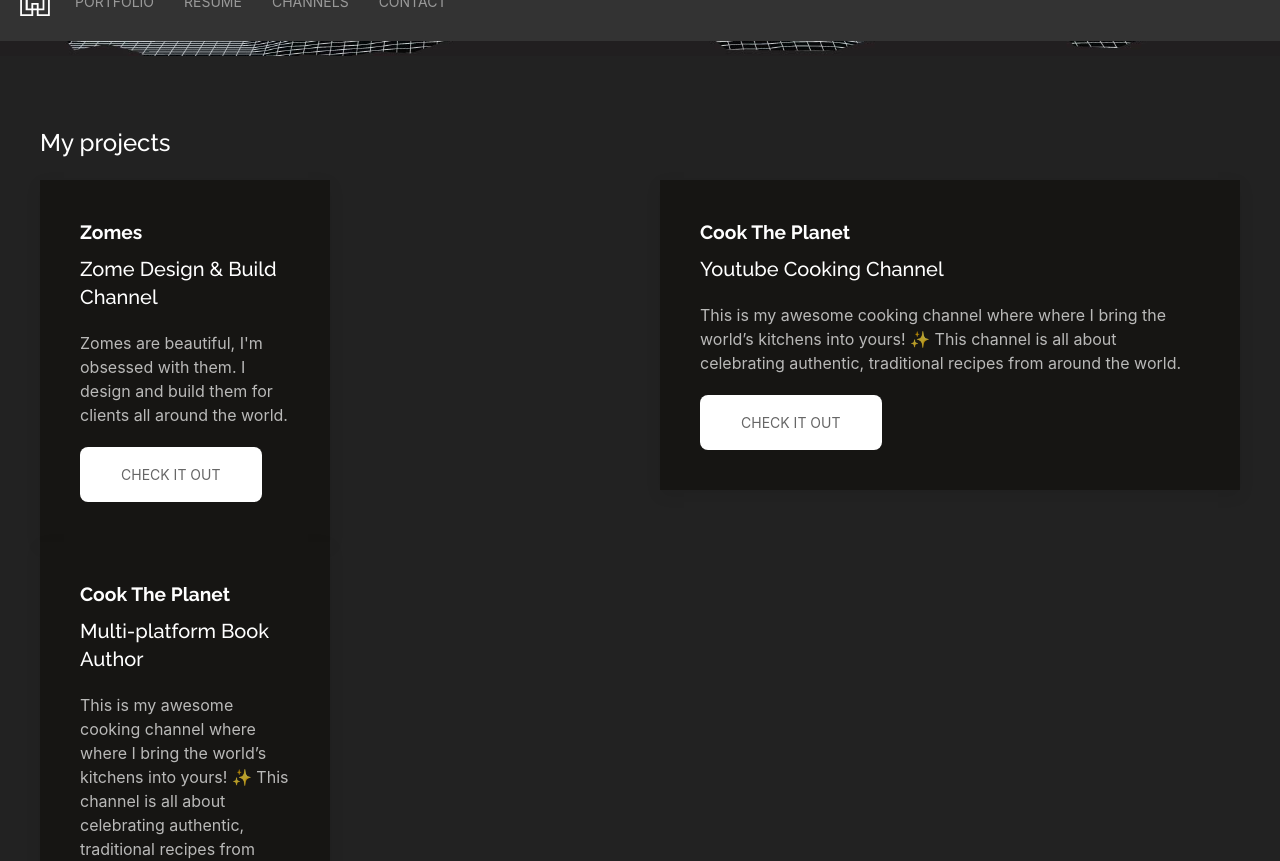
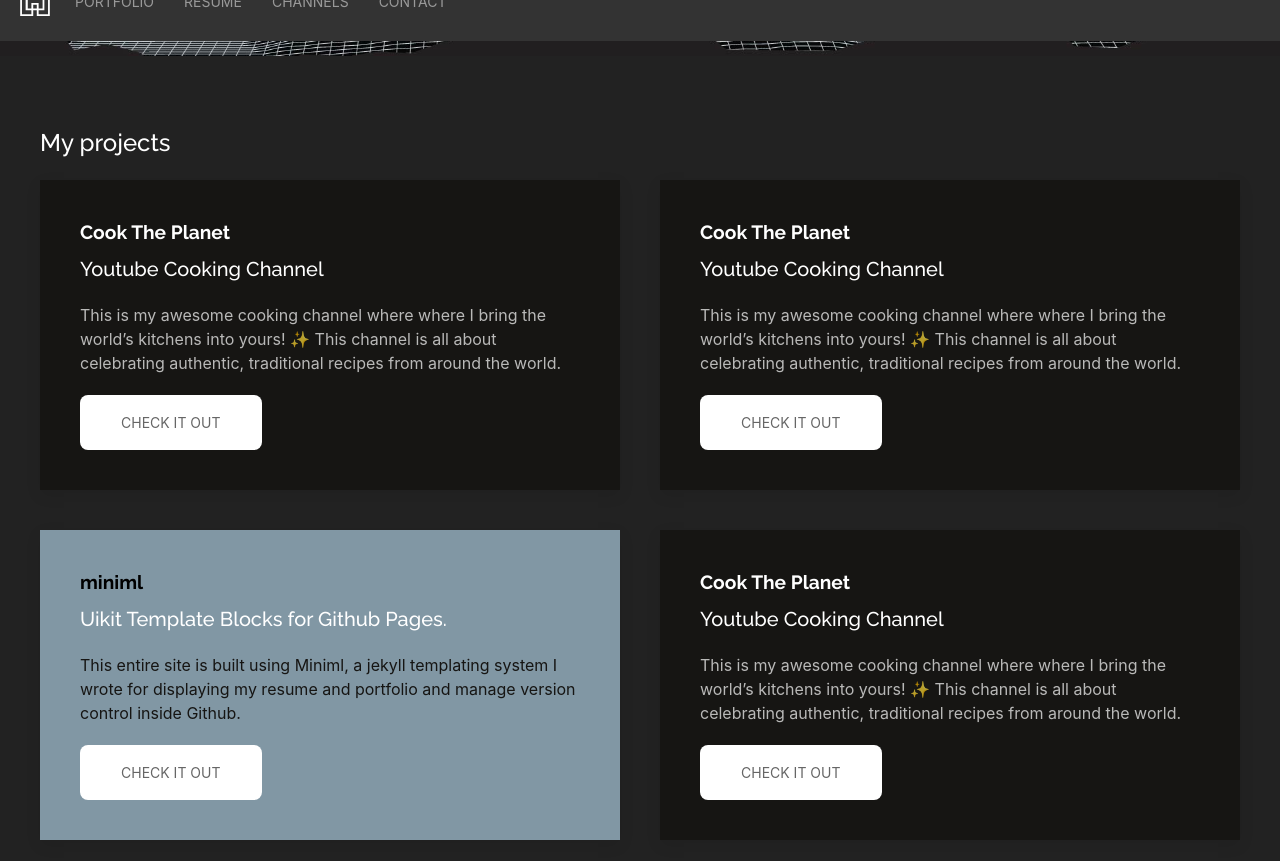
Before and after one commit to kre8t/kre8t.github.io, a Jekyll site: the page built from index.html, in a window 1280 px wide and 900 px high, scrolled down 808 px, cut to the strip 39-900 px from the top of the window. Built offline with Jekyll 4.4.1, drawn with Linux system fonts in a browser that asks for light colours.

Commit message:
Update currentprojects.html

```diff
--- a/_includes/sections/currentprojects.html
+++ b/_includes/sections/currentprojects.html
@@ -2,17 +2,15 @@
     <div class="uk-container">
       <h3 class="uk-heading">My projects</h3>
       <div uk-height-match="target: > div > div > .uk-card" uk-grid>
-        <div class="uk-width-1-2@m">
-          <div class="uk-text-center uk-text-left@m">
 
         <div class="uk-width-1-2@m">
           <div class="uk-text-center uk-text-left@m">
             <div class="uk-card uk-card-secondary uk-card-body">
-                  <h2 class="uk-margin-remove-bottom"><a href="https://www.youtube.com/@zomebuilder">Zomes</a></h2>
-                  <h4 class="uk-margin-small-top">Zome Design & Build Channel</h4>
-                  <p>Zomes are beautiful, I'm obsessed with them. I design and build them for clients all around the world.
+              <h2 class="uk-margin-remove-bottom"><a href="https://www.youtube.com/@cooktheplanet">Cook The Planet</a></h2>
+              <h4 class="uk-margin-small-top">Youtube Cooking Channel</h4>
+              <p>This is my awesome cooking channel where where I bring the world’s kitchens into yours! ✨ This channel is all about celebrating authentic, traditional recipes from around the world.
               </p>
-                  <a class="uk-button uk-button-primary uk-button-large" href="https://www.youtube.com/@zomebuilder">Check it out</a>
+              <a class="uk-button uk-button-primary uk-button-large" href="https://www.youtube.com/@cooktheplanet">Check it out</a>
             </div>
           </div>
         </div>
@@ -21,7 +19,7 @@
           <div class="uk-text-center uk-text-left@m">
             <div class="uk-card uk-card-secondary uk-card-body">
               <h2 class="uk-margin-remove-bottom"><a href="https://www.youtube.com/@cooktheplanet">Cook The Planet</a></h2>
-                  <h4 class="uk-margin-small-top">Multi-platform Book Author</h4>
+              <h4 class="uk-margin-small-top">Youtube Cooking Channel</h4>
               <p>This is my awesome cooking channel where where I bring the world’s kitchens into yours! ✨ This channel is all about celebrating authentic, traditional recipes from around the world.
               </p>
               <a class="uk-button uk-button-primary uk-button-large" href="https://www.youtube.com/@cooktheplanet">Check it out</a>
@@ -30,6 +28,8 @@
         </div>
 
 
+        <div class="uk-width-1-2@m">
+          <div class="uk-text-center uk-text-left@m">
             <div class="uk-card uk-card-default uk-card-body minimlblock" uk-scrollspy="cls: uk-animation-slide-right; repeat: true">
               <h2 class="uk-margin-remove-bottom"><a class="minimla" href="https://st4rlab.github.io/miniml/">miniml</a></h2>
               <h4 class="uk-margin-small-top">Uikit Template Blocks for Github Pages.</h4>
```
Lines whose indentation alone changed are shown as unchanged.
